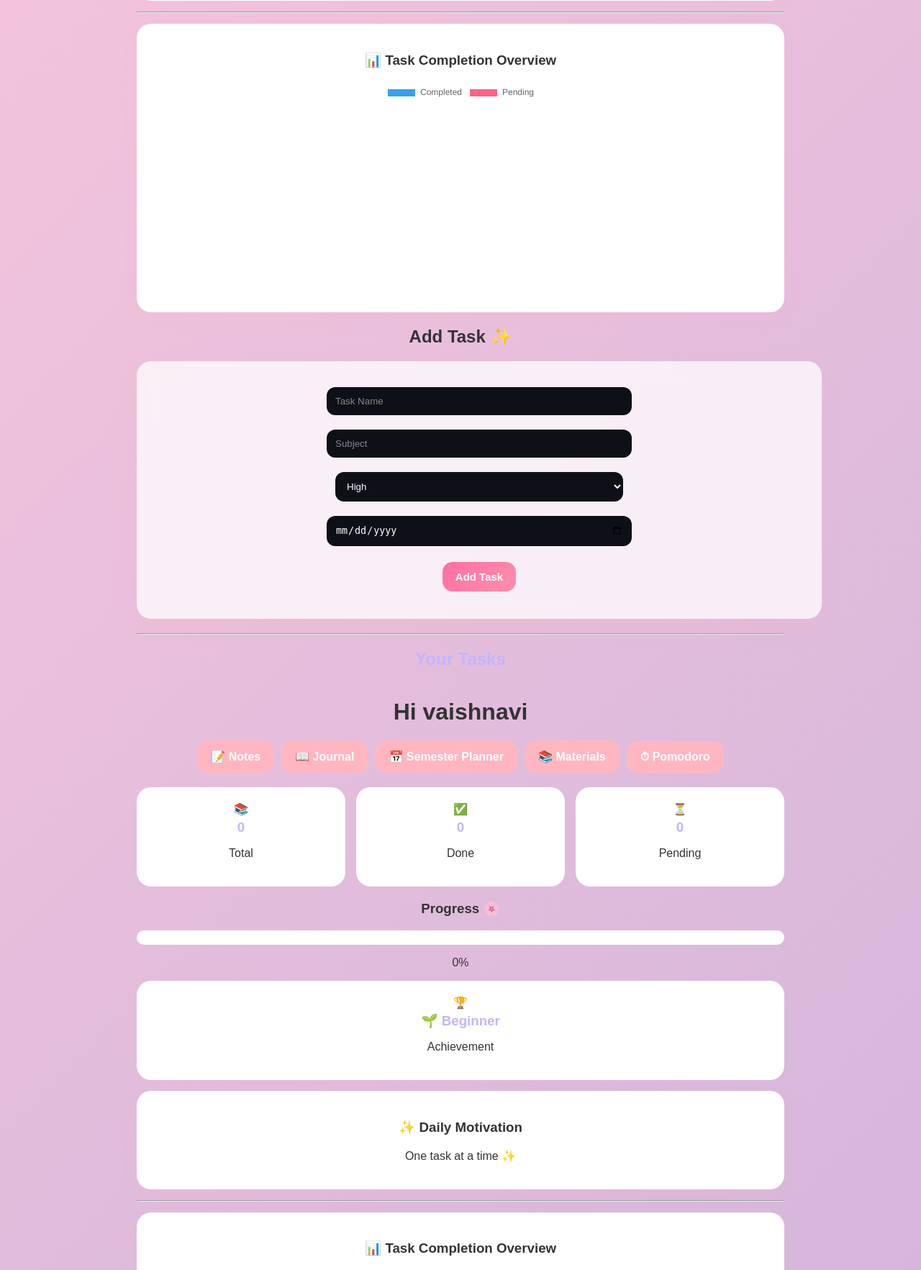
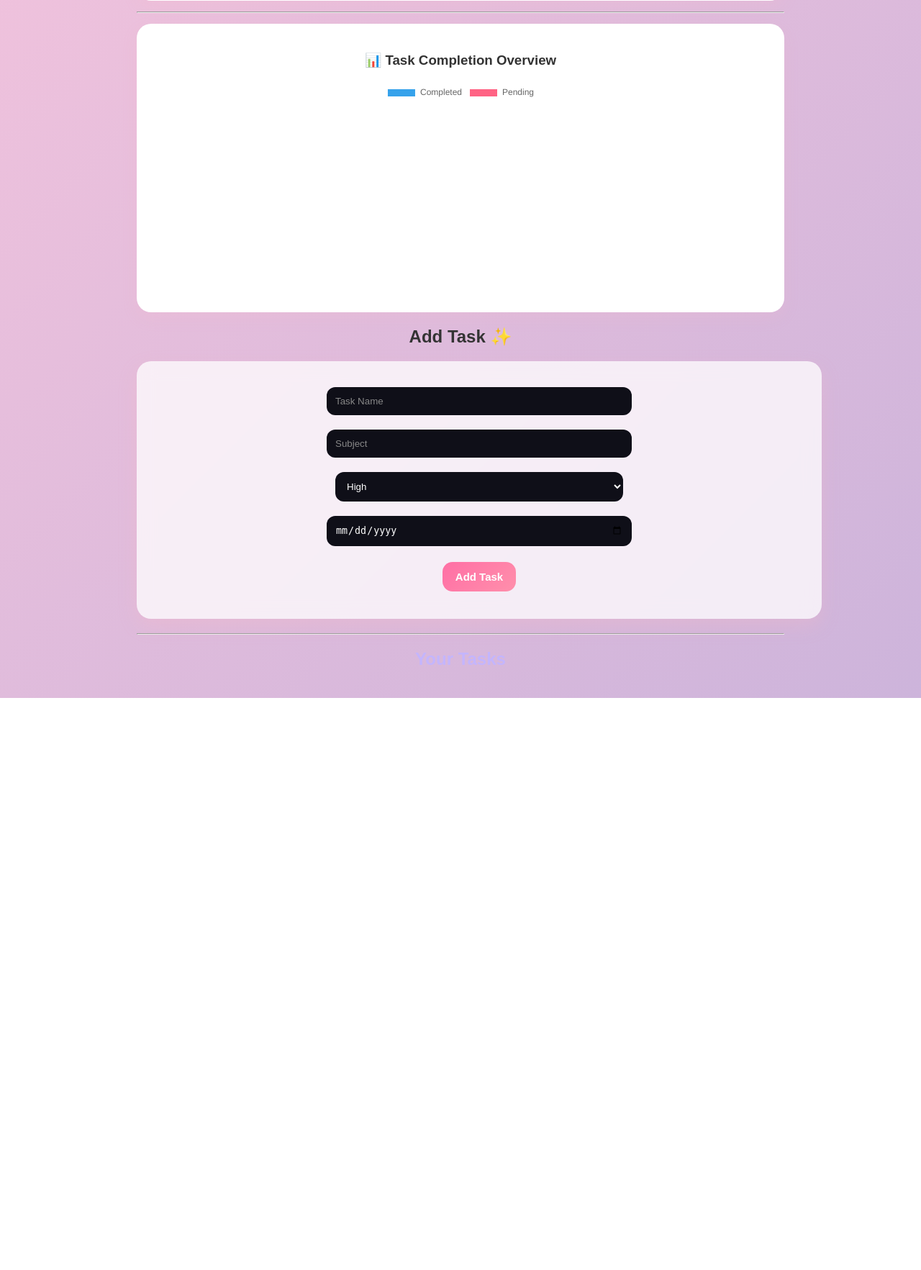
Before and after one commit to vincyv525-collab/study-planner, a Flask app: page /dashboard in a window 1280 px wide. Shown: the part 1104-2869 px from the top of the page at 72% size. After the commit the page ends 2074 px from the top, so only its background shows below. Run offline with Flask 3, Linux system fonts and the light colour scheme; a user stored in the database is signed in; data comes from the database, SQL or seed files in the repository.

Commit message:
Update dashboard.html

```diff
--- a/templates/dashboard.html
+++ b/templates/dashboard.html
@@ -256,219 +256,4 @@ Add Task
 
 </div>
 
-
-<h1>Hi {{ user.username }} </h1>
-
-<div class="quick-links">
-
-    <a href="/notes" class="nav-btn">
-        📝 Notes
-    </a>
-
-    <a href="/journal" class="nav-btn">
-        📖 Journal
-    </a>
-
-    <a href="/semester" class="nav-btn">
-        📅 Semester Planner
-    </a>
-
-    <a href="/materials" class="nav-btn">
-        📚 Materials
-    </a>
-
-    <a href="/pomodoro" class="nav-btn">
-        ⏱ Pomodoro
-    </a>
-
-</div>
-
-</div>
-
-
-<div class="dashboard">
-
-<div class="stats">
-
-<div class="stat-card">
-📚
-<h3>{{ total }}</h3>
-<p>Total</p>
-</div>
-
-<div class="stat-card">
-✅
-<h3>{{ completed }}</h3>
-<p>Done</p>
-</div>
-
-<div class="stat-card">
-⏳
-<h3>{{ pending }}</h3>
-<p>Pending</p>
-</div>
-
-</div>
-
-<h3>Progress 🌸</h3>
-
-<div class="progress-bar">
-<div class="progress-fill"
-style="width: {{progress}}%;">
-</div>
-</div>
-
-<p>{{progress}}%</p>
-
-
-<div class="stat-card">
-    🏆
-    <h3>{{ badge }}</h3>
-    <p>Achievement</p>
-</div>
-
-
-
-<div class="task-card">
-    <h3>✨ Daily Motivation</h3>
-    <p>{{ quote }}</p>
-</div>
-
-{% if reminders %}
-
-<div class="reminder-box">
-
-    <h3>🌸 Smart Reminders</h3>
-
-    {% for reminder in reminders %}
-
-        <div class="reminder-item">
-
-            {{ reminder }}
-
-        </div>
-
-    {% endfor %}
-
-</div>
-
-{% endif %}
-
-<hr>
-<div class="task-card">
-
-    <h3>📊 Task Completion Overview</h3>
-
-    <canvas id="taskChart"></canvas>
-
-</div>
-
-<script>
-const ctx = document.getElementById('taskChart');
-
-new Chart(ctx, {
-    type: 'doughnut',
-    data: {
-        labels: ['Completed', 'Pending'],
-        datasets: [{
-            data: [{{ completed }}, {{ pending }}]
-        }]
-    }
-});
-</script>
-
-<h2>Add Task ✨</h2>
-
-<form action="/add_task" method="POST" class="white-card">
-
-<input
-type="text"
-name="title"
-placeholder="Task Name"
-required>
-
-<input
-type="text"
-name="subject"
-placeholder="Subject"
-required>
-
-<select name="priority">
-
-<option>High</option>
-<option>Medium</option>
-<option>Low</option>
-
-</select>
-
-<input
-type="date"
-name="deadline"
-required>
-
-<button type="submit">
-Add Task
-</button>
-
-</form>
-
-<hr>
-
-<h2 class="section-title">🌸 Your Tasks</h2>
-
-<div class="tasks-grid">
-
-{% for task in tasks %}
-
-<div class="aesthetic-task-card">
-
-    <div class="task-header">
-
-        <h3>{{ task.title }}</h3>
-
-        {% if task.completed %}
-            <span class="task-status completed">
-                ✅ Done
-            </span>
-        {% else %}
-            <span class="task-status pending">
-                ⏳ Pending
-            </span>
-        {% endif %}
-
-    </div>
-
-    <p>📚 {{ task.subject }}</p>
-
-    <p>
-        {% if task.priority == "High" %}
-            🔴 High Priority
-        {% elif task.priority == "Medium" %}
-            🟡 Medium Priority
-        {% else %}
-            🟢 Low Priority
-        {% endif %}
-    </p>
-
-    <p>📅 {{ task.deadline }}</p>
-
-    <div class="task-buttons">
-
-        {% if not task.completed %}
-        <a href="/complete/{{task.id}}" class="complete-btn">
-            ✓ Complete
-        </a>
-        {% endif %}
-
-        <a href="/delete/{{task.id}}" class="delete-btn">
-            🗑 Delete
-        </a>
-
-    </div>
-
-</div>
-
-{% endfor %}
-
-</div>
 {% endblock %}
```
